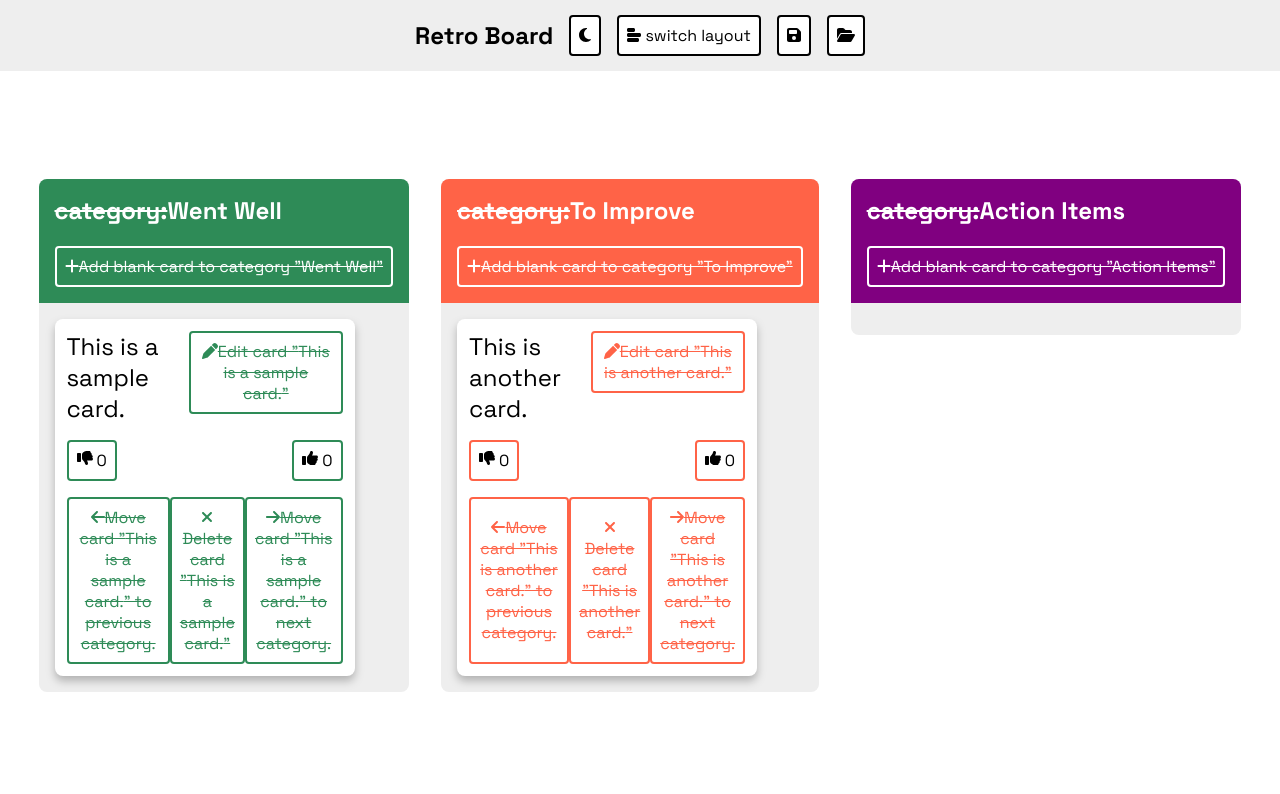
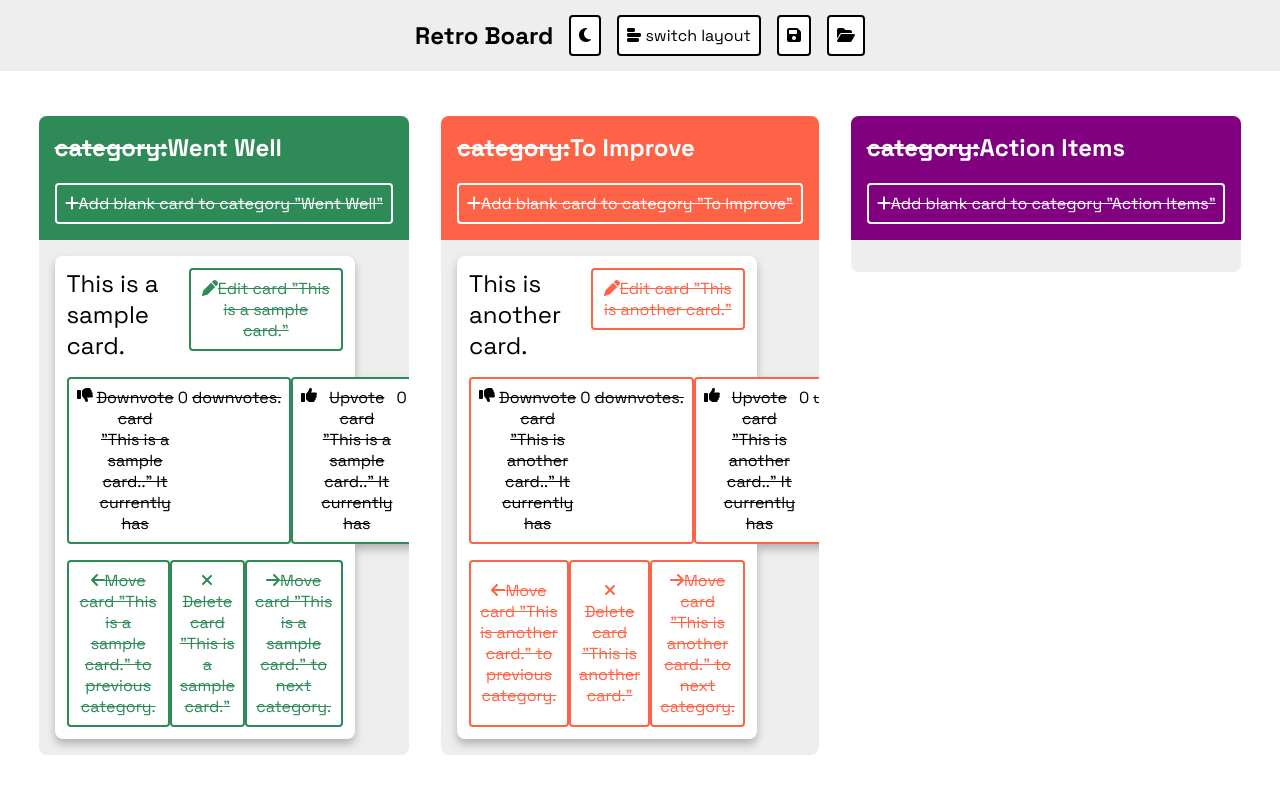
Before and after one commit to klalicki/retro-board, a React (Create React App) app: page / in a window 1280 px wide. Shown: the top 794 px of the page. Built offline with nearby package versions, Linux system fonts and the light colour scheme.

Commit message:
a11y: continues to add accessible button names

```diff
--- a/src/components/App/App.css
+++ b/src/components/App/App.css
@@ -11,6 +11,7 @@
 }
 .sr-hidden {
   text-decoration: line-through;
+  /* font-size: 75%; */
 }
 * {
   box-sizing: border-box;
--- a/src/components/VoteBar/VoteBar.jsx
+++ b/src/components/VoteBar/VoteBar.jsx
@@ -13,8 +13,13 @@ const VoteBar = ({ listIndex, cardIndex }) => {
           incrementDownvote(listIndex, cardIndex);
         }}
       >
-        <FontAwesomeIcon icon={faThumbsDown} />
+        <FontAwesomeIcon icon={faThumbsDown} />{" "}
+        <span className="sr-hidden">
+          Downvote card "{data[listIndex].listContents[cardIndex].itemText}." It
+          currently has
+        </span>
         {data[listIndex].listContents[cardIndex].itemDownvoteCount}
+        <span className="sr-hidden"> downvotes.</span>
       </button>
       <button
         onClick={() => {
@@ -22,7 +27,12 @@ const VoteBar = ({ listIndex, cardIndex }) => {
         }}
       >
         <FontAwesomeIcon icon={faThumbsUp} />
+        <span className="sr-hidden">
+          Upvote card "{data[listIndex].listContents[cardIndex].itemText}." It
+          currently has
+        </span>
         {data[listIndex].listContents[cardIndex].itemUpvoteCount}
+        <span className="sr-hidden"> upvotes.</span>
       </button>
     </div>
   );
```
